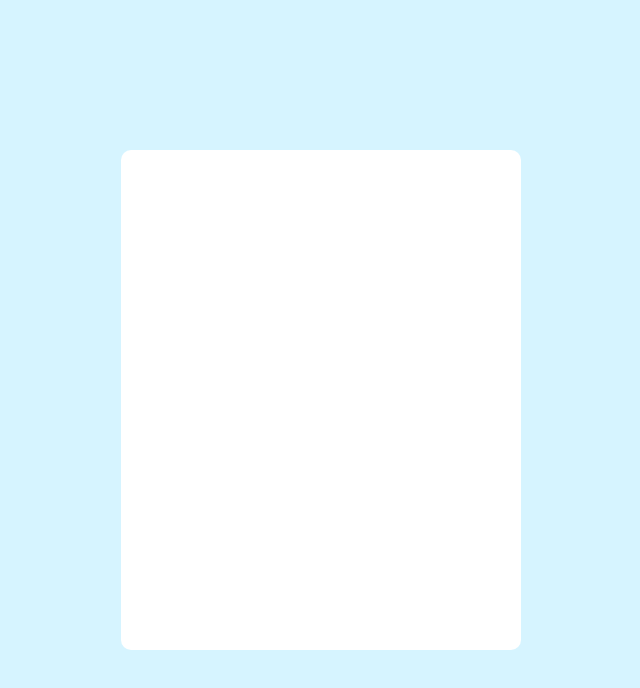
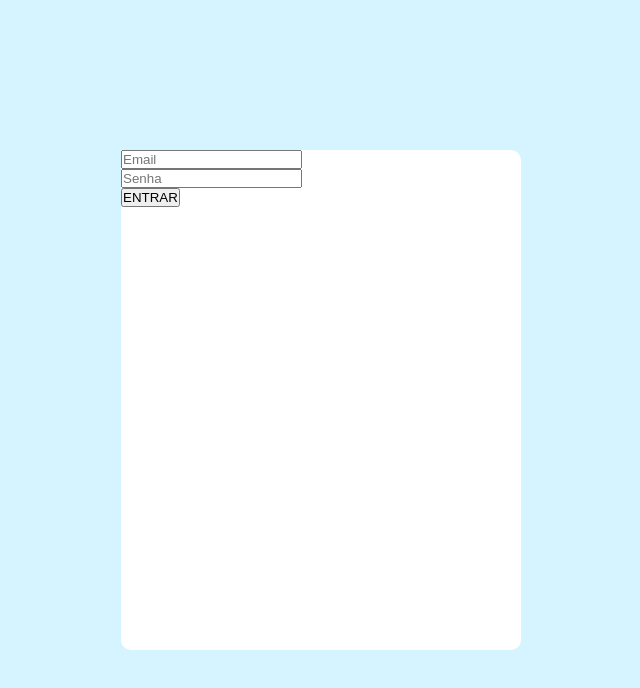
Before and after one commit to SavioRamon/tela-de-cadastro, a website built with webpack: page arquivos/src/index.html in a window 1280 px wide. Shown: the whole page, without its empty margins (319-959 px from the left). Built offline with nearby package versions, Linux system fonts and the light colour scheme.

Commit message:
criando formulário

```diff
--- a/arquivos/src/index.html
+++ b/arquivos/src/index.html
@@ -9,7 +9,16 @@
 <body>
     <div id="app">
 
-        <form id="formulario-login">
+        <form id="formulario-login" action="" method="POST">
+
+            <div>
+                <input type="email" name="email" id="email" placeholder="Email">
+            </div>
+
+            <div>
+                <input type="password" name="senha" id="senha" placeholder="Senha">
+            </div>
+            <input type="submit" value="ENTRAR" id="enviar">
 
         </form>
 
```
